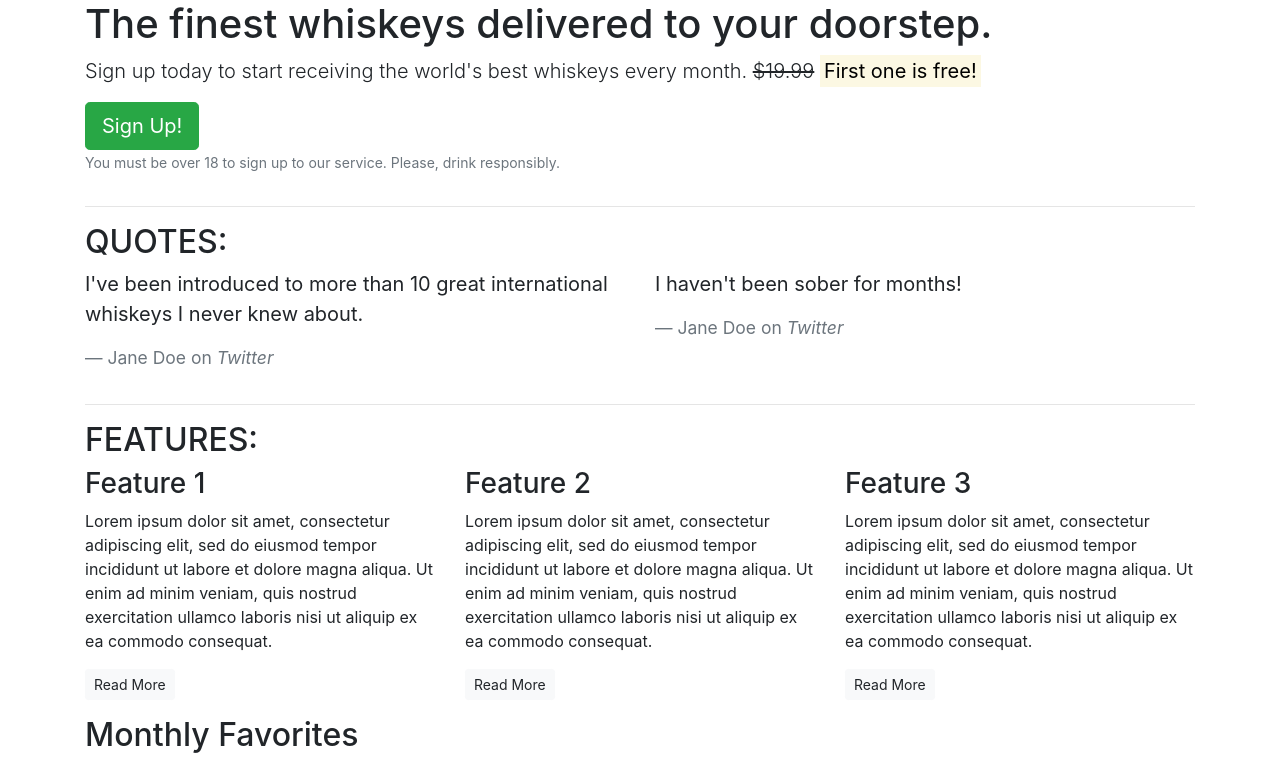
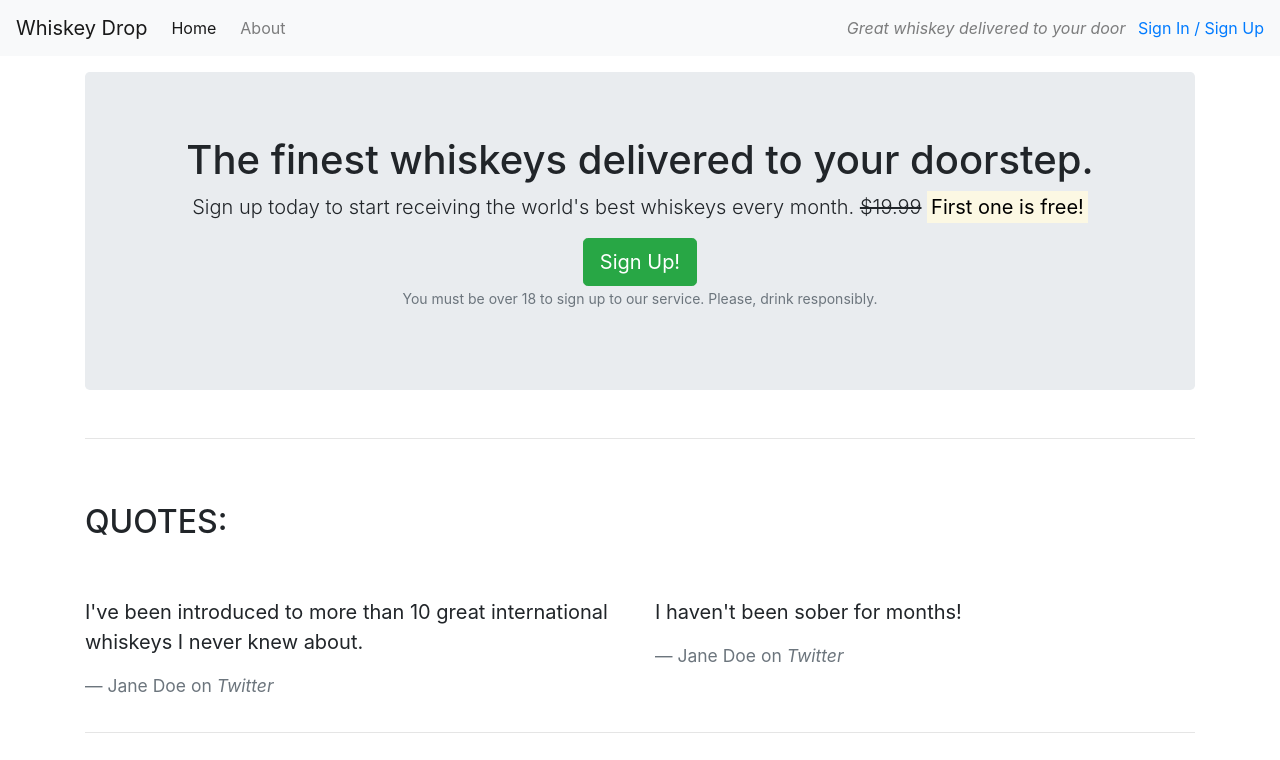
Before and after one commit to Charlie-Lambino-Worthington/Bootstrap_learning_space, a plain HTML site: page index.html in a window 1280 px wide. Shown: the top 760 px of the page. Drawn offline with nearby package versions, Linux system fonts and the light colour scheme.

Commit message:
style: style index.html navbar with bootstrap

```diff
--- a/index.html
+++ b/index.html
@@ -9,14 +9,29 @@
 <link rel="stylesheet" href="https://cdn.jsdelivr.net/npm/bootstrap@4.6.2/dist/css/bootstrap.min.css" integrity="sha384-xOolHFLEh07PJGoPkLv1IbcEPTNtaed2xpHsD9ESMhqIYd0nLMwNLD69Npy4HI+N" crossorigin="anonymous">
 </head>
 <body>
-    <article class="container">
+    <nav class="navbar navbar-light bg-light navbar-expand-sm">
+        <a href="/" class="navbar-brand">Whiskey Drop</a>
+        <ul class="navbar-nav mr-auto">
+            <li class="active nav-item mr-2"><a class="nav-link" href="/">Home</a></li>
+            <li class="nav-item mr-2"><a class="nav-link" href="">About</a></li>
+            <li class="nav-item mr-2 d-block d-sm-none"><a class="nav-link" href="">Sign In / Sign Up</a></li>
+        </ul>
+
+        <div class="d-none d-md-block">
+            <p class="navbar-text my-auto mr-2"><i>Great whiskey delivered to your door</i></p>
+            <a href="/login">Sign In / Sign Up</a>
+        </div>
+    </nav>
+    <article class="container mt-3">
         <!-- Callout -->
     <div class="row">
         <div class="col-12">
-            <section class="callout">
+            <section class="callout jumbotron text-center">
                 <h1>The finest whiskeys delivered to your doorstep.</h1>
                 <p class="lead">Sign up today to start receiving the world's best whiskeys every month.
-               <s>$19.99</s> <strong><mark>First one is free!</mark></strong></p>
+               <s class="d-none d-sm-inline">$19.99</s>
+               <span class="d-inline d-sm-none"><br></span>
+               <strong><mark>First one is free!</mark></strong></p>
                <button class="btn btn-success btn-lg">Sign Up!</button>
                <p class="text-muted"><small>You must be over 18 to sign up to our service. Please, drink responsibly.</small></p>
             </section>
@@ -28,7 +43,7 @@
         <!-- Quotes -->
         <section class="quotes">
             <div class="row">
-                <div class="col-12">
+                <div class="col-12 my-5">
                     <h2 class="text-uppercase">Quotes:</h2>
                 </div>
             </div>
@@ -53,7 +68,7 @@
         <!-- Features -->
         <section class="features">
         <div class="row">
-            <div class="col-12">
+            <div class="col-12 my-5">
             <h2 class="text-uppercase">Features:</h2>
             </div>
         </div>
```
